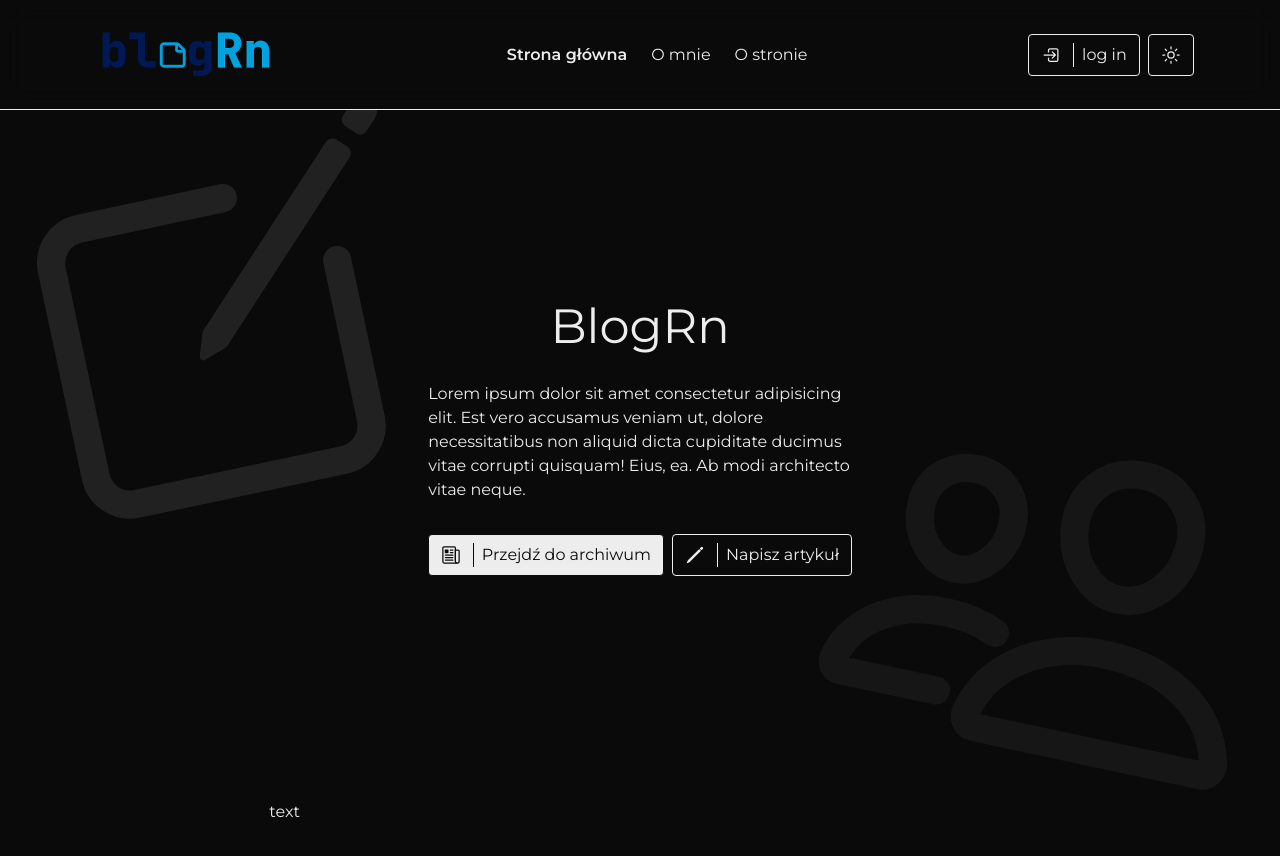
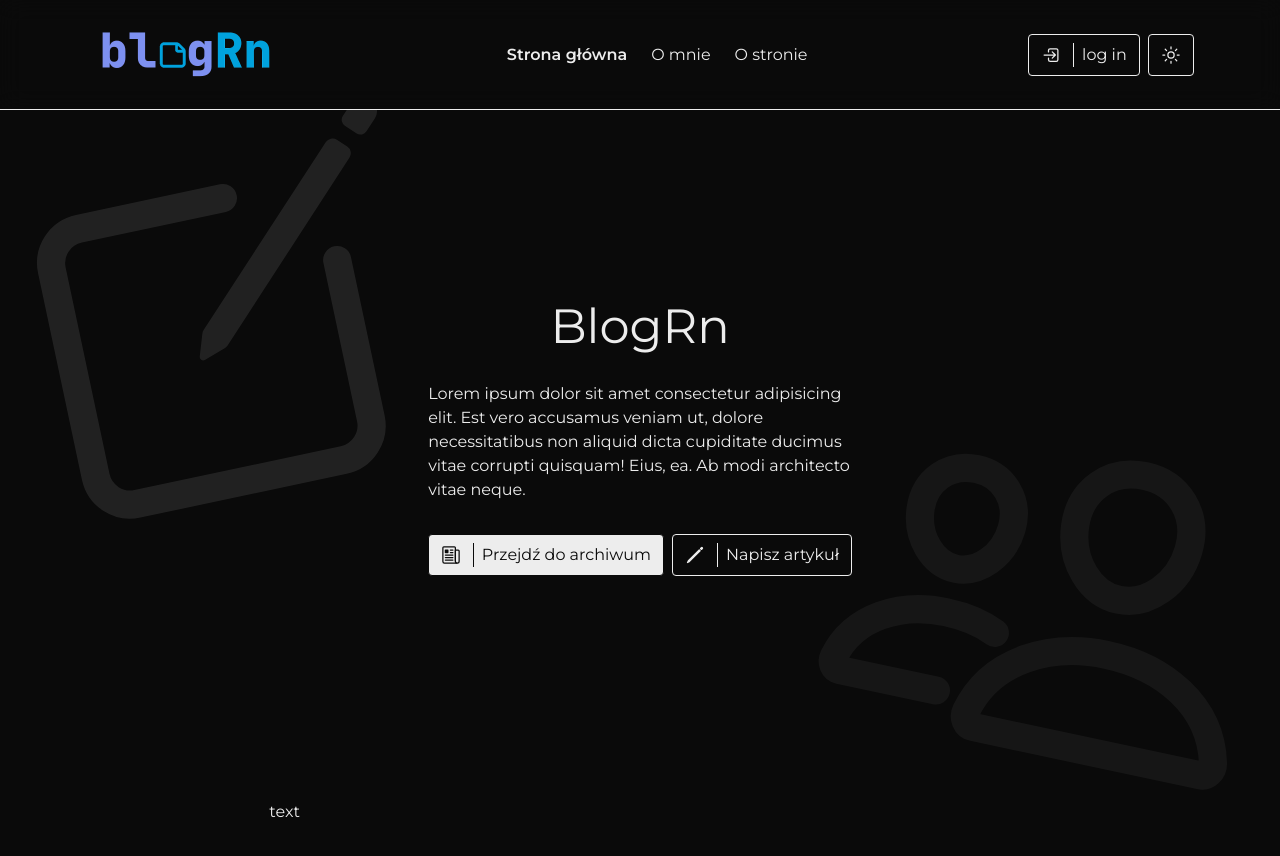
Before and after one commit to Patryk725/Nextjs-first-project-blog, a Next.js app: page / in a window 1280 px wide. Both pictures are taken after a click on the button 1170 px from the left and 54 px from the top of the page. Built offline with nearby package versions, Linux system fonts and the light colour scheme.

Commit message:
dark theme logo, DefaultButon attr fix

```diff
--- a/src/app/page.tsx
+++ b/src/app/page.tsx
@@ -26,7 +26,7 @@ export default async function Home() {
           >
             Przejdź do archiwum
           </DefaultButton>
-          <DefaultButton href="/blog-add" iconStart={<IoPencilOutline />}>
+          <DefaultButton href="/blog/new" iconStart={<IoPencilOutline />}>
             Napisz artykuł
           </DefaultButton>
         </div>
--- a/src/components/Navbar.tsx
+++ b/src/components/Navbar.tsx
@@ -52,6 +52,7 @@ export default function Navbar({
   }, []);
 
   const { theme, setTheme } = useTheme();
+  const theme_src = theme === "dark" ? "/logo_dark.png" : "/logo.png";
 
   const pathname: string = usePathname();
   return (
@@ -68,11 +69,18 @@ export default function Navbar({
           <div className="p-4">
             <Link href="/">
               <Image
-                loading="eager"
+                className="dark:hidden"
                 src="/logo.png"
                 alt="logo"
-                width={336 / 2}
-                height={90 / 2}
+                width={168}
+                height={45}
+              />
+              <Image
+                className="hidden dark:block"
+                src="/logo_dark.png"
+                alt="logo"
+                width={168}
+                height={45}
               />
             </Link>
           </div>
--- a/src/components/ui/Button/DefaultButton.tsx
+++ b/src/components/ui/Button/DefaultButton.tsx
@@ -4,7 +4,7 @@ import clsx from "clsx";
 import Link from "next/link";
 import React from "react";
 
-type ButtonProps = {
+type ButtonProps = React.ButtonHTMLAttributes<HTMLButtonElement> & {
   href?: string;
   onClick?: () => void;
   type?: "button" | "submit";
```
Also changed, not shown: public/logo_dark.png (added).
